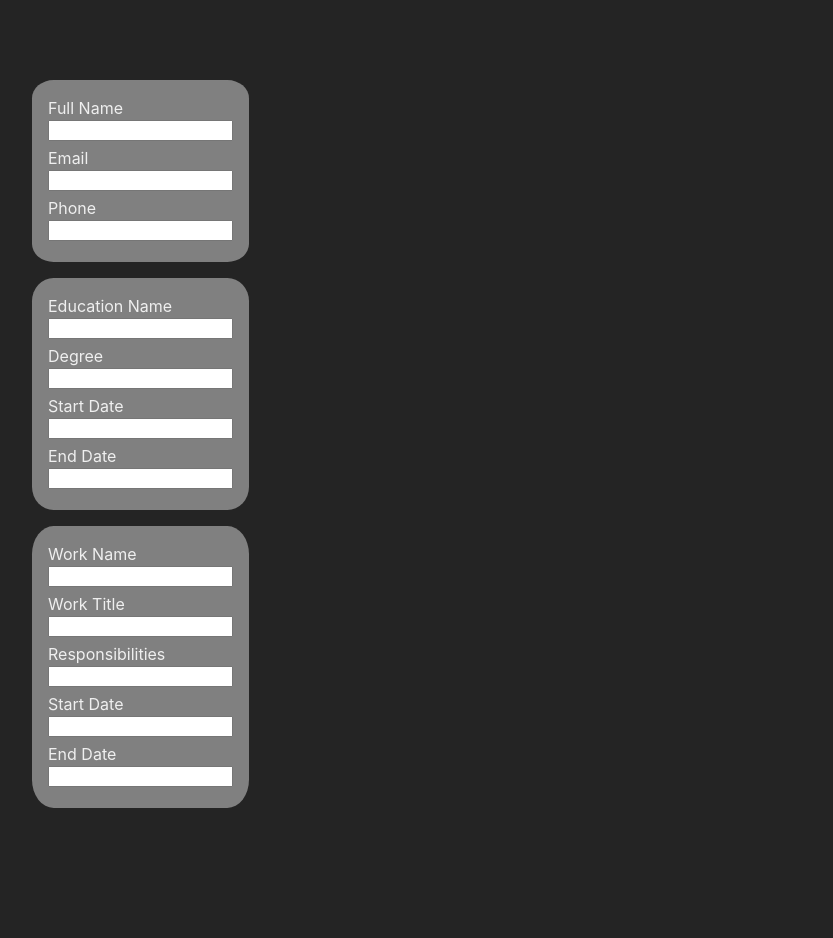
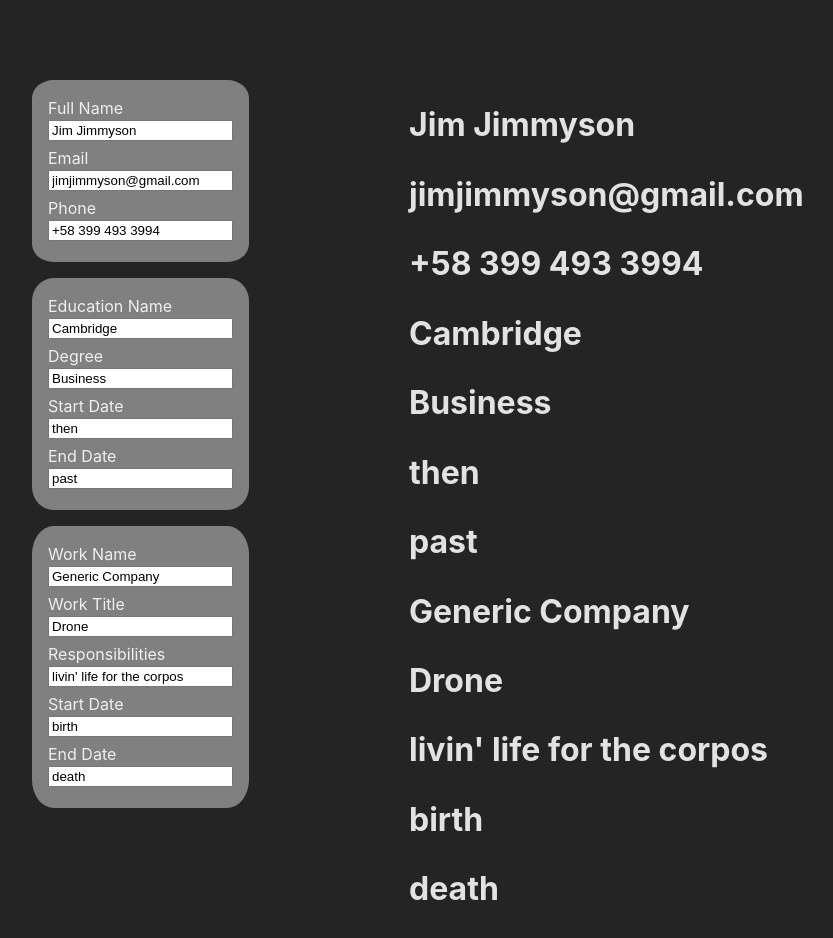
Before and after one commit to mojoro/react-cv-application, a React (Vite) app: page / in a window 1280 px wide. Shown: the top 938 px of the page, without its empty margins (48-881 px from the left). Before the commit the page ends 904 px from the top, so only its background shows below. Built offline with nearby package versions, Linux system fonts and the light colour scheme.

Commit message:
Set up dummy content

```diff
--- a/src/App.jsx
+++ b/src/App.jsx
@@ -4,25 +4,25 @@ import ResumePreview from "./components/ResumePreview";
 
 function App() {
   const [contactResponse, setContactResponse] = useState({
-    name: "",
-    email: "",
-    phone: "",
+    name: "Jim Jimmyson",
+    email: "jimjimmyson@gmail.com",
+    phone: "+58 399 493 3994",
   });
   const [educationResponse, setEducationResponse] = useState([
     {
-      educationName: "",
-      degree: "",
-      educationDateStart: "",
-      educationDateEnd: "",
+      educationName: "Cambridge",
+      degree: "Business",
+      educationDateStart: "then",
+      educationDateEnd: "past",
     },
   ]);
   const [workResponse, setWorkResponse] = useState([
     {
-      workName: "",
-      workTitle: "",
-      workResponsibilities: [""],
-      workDateStart: "",
-      workDateEnd: "",
+      workName: "Generic Company",
+      workTitle: "Drone",
+      workResponsibilities: ["livin' life for the corpos"],
+      workDateStart: "birth",
+      workDateEnd: "death",
     },
   ]);
 
--- a/src/components/ContactInputs.jsx
+++ b/src/components/ContactInputs.jsx
@@ -1,17 +1,32 @@
-export default function ContactInputs({ handleChange }) {
+export default function ContactInputs({ handleChange, response }) {
   return (
     <div className="input-card contact-group">
       <div className="input-group">
         <label htmlFor="name">Full Name</label>
-        <input name="name" type="text" onChange={handleChange} />
+        <input
+          name="name"
+          type="text"
+          onChange={handleChange}
+          value={response.name}
+        />
       </div>
       <div className="input-group">
         <label htmlFor="email">Email</label>
-        <input name="email" type="text" onChange={handleChange} />
+        <input
+          name="email"
+          type="text"
+          onChange={handleChange}
+          value={response.email}
+        />
       </div>
       <div className="input-group">
         <label htmlFor="phone">Phone</label>
-        <input name="phone" type="text" onChange={handleChange} />
+        <input
+          name="phone"
+          type="text"
+          onChange={handleChange}
+          value={response.phone}
+        />
       </div>
     </div>
   );
--- a/src/components/EducationInputs.jsx
+++ b/src/components/EducationInputs.jsx
@@ -1,21 +1,41 @@
-export default function EducationInputs({ handleChange }) {
+export default function EducationInputs({ handleChange, response }) {
   return (
     <div className="input-card education-group">
       <div className="input-group">
         <label htmlFor="educationName">Education Name</label>
-        <input name="educationName" type="text" onChange={handleChange} />
+        <input
+          name="educationName"
+          type="text"
+          onChange={handleChange}
+          value={response[0].educationName}
+        />
       </div>
       <div className="input-group">
         <label htmlFor="degree">Degree</label>
-        <input name="degree" type="text" onChange={handleChange} />
+        <input
+          name="degree"
+          type="text"
+          onChange={handleChange}
+          value={response[0].degree}
+        />
       </div>
       <div className="input-group">
         <label htmlFor="educationDateStart">Start Date</label>
-        <input name="educationDateStart" type="text" onChange={handleChange} />
+        <input
+          name="educationDateStart"
+          type="text"
+          onChange={handleChange}
+          value={response[0].educationDateStart}
+        />
       </div>
       <div className="input-group">
         <label htmlFor="educationDateEnd">End Date</label>
-        <input name="educationDateEnd" type="text" onChange={handleChange} />
+        <input
+          name="educationDateEnd"
+          type="text"
+          onChange={handleChange}
+          value={response[0].educationDateEnd}
+        />
       </div>
     </div>
   );
--- /dev/null
+++ b/src/components/ResumeContact.jsx
@@ -0,0 +1,10 @@
+export default function ResumeContact({ response }) {
+  const contactResponse = response;
+  return (
+    <div className="contact-display">
+      <h1>{contactResponse.name}</h1>
+      <h1>{contactResponse.email}</h1>
+      <h1>{contactResponse.phone}</h1>
+    </div>
+  );
+}
--- /dev/null
+++ b/src/components/ResumeDisplay.jsx
@@ -0,0 +1,15 @@
+import ResumeContact from "./ResumeContact";
+import ResumeEducation from "./ResumeEducation";
+import ResumeExperience from "./ResumeExperience";
+
+export default function ResumeDisplay(props) {
+  const [contactResponse, educationResponse, workResponse] = props.responses;
+
+  return (
+    <div className="resume-display">
+      <ResumeContact response={contactResponse}></ResumeContact>
+      <ResumeEducation response={educationResponse}></ResumeEducation>
+      <ResumeExperience response={workResponse}></ResumeExperience>
+    </div>
+  );
+}
--- /dev/null
+++ b/src/components/ResumeEducation.jsx
@@ -0,0 +1,11 @@
+export default function ResumeEducation({ response }) {
+  const educationResponse = response;
+  return (
+    <div className="education-display">
+      <h1>{educationResponse[0].educationName}</h1>
+      <h1>{educationResponse[0].degree}</h1>
+      <h1>{educationResponse[0].educationDateStart}</h1>
+      <h1>{educationResponse[0].educationDateEnd}</h1>
+    </div>
+  );
+}
--- /dev/null
+++ b/src/components/ResumeExperience.jsx
@@ -0,0 +1,12 @@
+export default function ResumeExperience({ response }) {
+  const workResponse = response;
+  return (
+    <div className="work-display">
+      <h1>{workResponse[0].workName}</h1>
+      <h1>{workResponse[0].workTitle}</h1>
+      <h1>{workResponse[0].workResponsibilities}</h1>
+      <h1>{workResponse[0].workDateStart}</h1>
+      <h1>{workResponse[0].workDateEnd}</h1>
+    </div>
+  );
+}
--- a/src/components/ResumeForm.jsx
+++ b/src/components/ResumeForm.jsx
@@ -32,9 +32,18 @@ export default function ResumeForm({ responses, setResponses }) {
   return (
     <div className="resume-form">
       <form action="submit">
-        <ContactInputs handleChange={handleContactChange}></ContactInputs>
-        <EducationInputs handleChange={handleEducationChange}></EducationInputs>
-        <WorkInputs handleChange={handleWorkChange}></WorkInputs>
+        <ContactInputs
+          handleChange={handleContactChange}
+          response={contactResponse}
+        ></ContactInputs>
+        <EducationInputs
+          handleChange={handleEducationChange}
+          response={educationResponse}
+        ></EducationInputs>
+        <WorkInputs
+          handleChange={handleWorkChange}
+          response={workResponse}
+        ></WorkInputs>
       </form>
     </div>
   );
--- a/src/components/ResumePreview.jsx
+++ b/src/components/ResumePreview.jsx
@@ -1,20 +1,9 @@
+import ResumeDisplay from "./ResumeDisplay";
+
 export default function ResumePreview(props) {
-  const [contactResponse, educationResponse, workResponse] = props.responses;
-
   return (
     <div className="preview-wrapper">
-      <h1>{contactResponse.name}</h1>
-      <h1>{contactResponse.email}</h1>
-      <h1>{contactResponse.phone}</h1>
-      <h1>{educationResponse[0].educationName}</h1>
-      <h1>{educationResponse[0].degree}</h1>
-      <h1>{educationResponse[0].educationDateStart}</h1>
-      <h1>{educationResponse[0].educationDateEnd}</h1>
-      <h1>{workResponse[0].workName}</h1>
-      <h1>{workResponse[0].workTitle}</h1>
-      <h1>{workResponse[0].workResponsibilities}</h1>
-      <h1>{workResponse[0].workDateStart}</h1>
-      <h1>{workResponse[0].workDateEnd}</h1>
+      <ResumeDisplay responses={props.responses}></ResumeDisplay>
     </div>
   );
 }
--- a/src/components/WorkInputs.jsx
+++ b/src/components/WorkInputs.jsx
@@ -1,13 +1,23 @@
-export default function WorkInputs({ handleChange }) {
+export default function WorkInputs({ handleChange, response }) {
   return (
     <div className="input-card work-group">
       <div className="input-group">
         <label htmlFor="workName">Work Name</label>
-        <input name="workName" type="text" onChange={handleChange} />
+        <input
+          name="workName"
+          type="text"
+          onChange={handleChange}
+          value={response[0].workName}
+        />
       </div>
       <div className="input-group">
         <label htmlFor="workTitle">Work Title</label>
-        <input name="workTitle" type="text" onChange={handleChange} />
+        <input
+          name="workTitle"
+          type="text"
+          onChange={handleChange}
+          value={response[0].workTitle}
+        />
       </div>
       <div className="input-group">
         <label htmlFor="workResponsibilities">Responsibilities</label>
@@ -15,15 +25,26 @@ export default function WorkInputs({ handleChange }) {
           name="workResponsibilities"
           type="text"
           onChange={handleChange}
+          value={response[0].workResponsibilities}
         />
       </div>
       <div className="input-group">
         <label htmlFor="workDateStart">Start Date</label>
-        <input name="workDateStart" type="text" onChange={handleChange} />
+        <input
+          name="workDateStart"
+          type="text"
+          onChange={handleChange}
+          value={response[0].workDateStart}
+        />
       </div>
       <div className="input-group">
         <label htmlFor="workDateEnd">End Date</label>
-        <input name="workDateEnd" type="text" onChange={handleChange} />
+        <input
+          name="workDateEnd"
+          type="text"
+          onChange={handleChange}
+          value={response[0].workDateEnd}
+        />
       </div>
     </div>
   );
```
